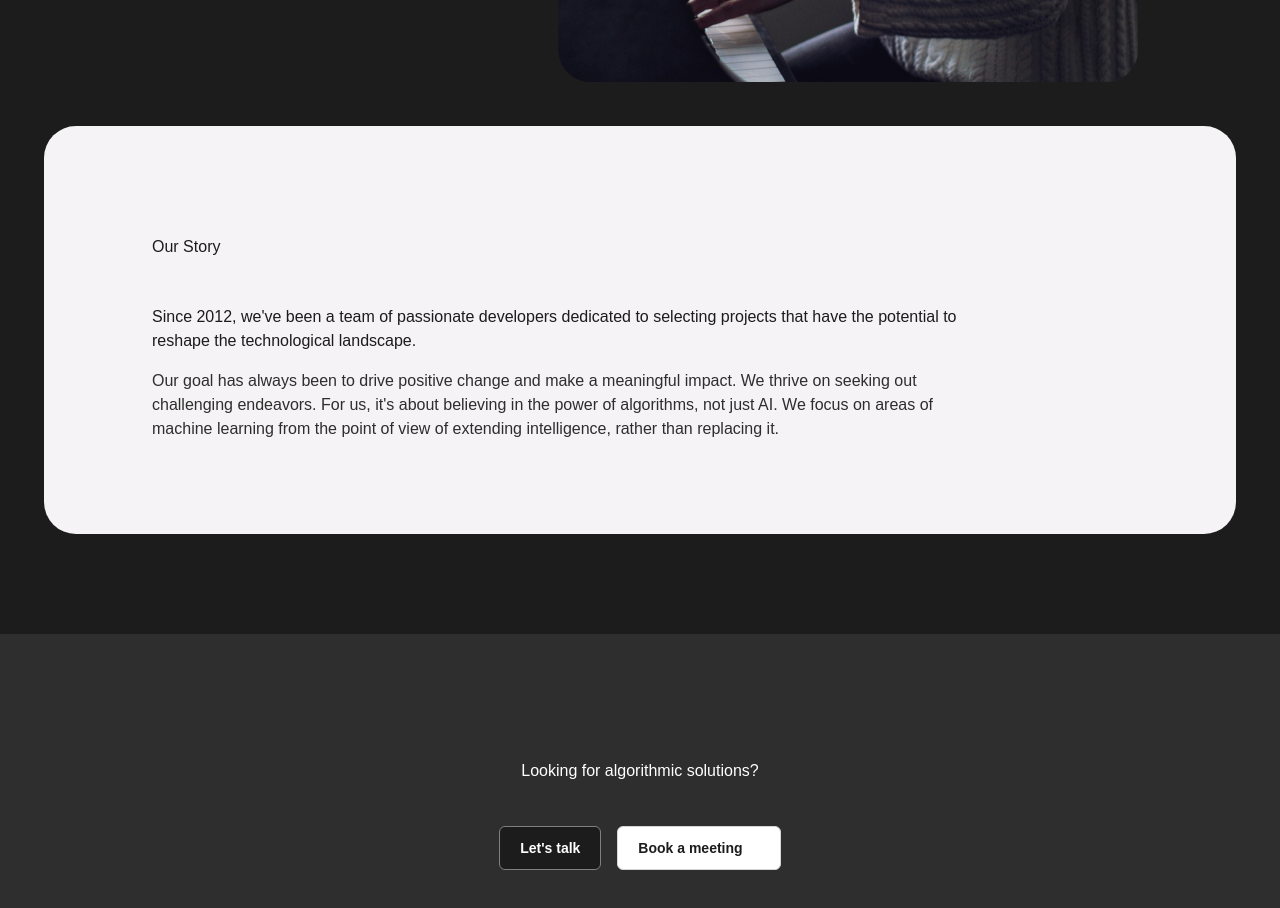
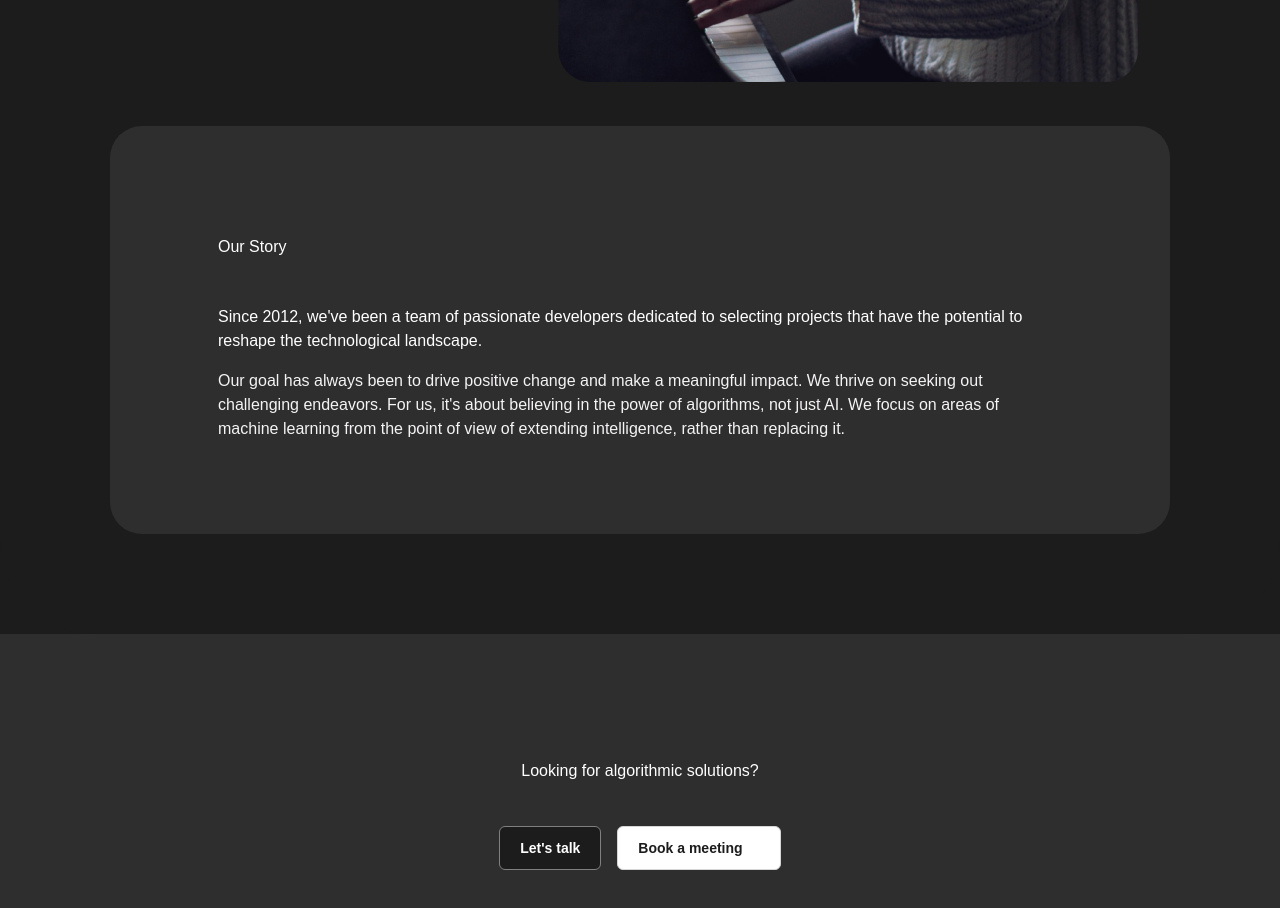
Before and after one commit to Nospoko/epr-landing, a Next.js app in the folder algrtm/: page / in a window 1280 px wide. Shown: the part 920-1828 px from the top of the page. Built offline with nearby package versions, Linux system fonts and the light colour scheme.

Commit message:
RoundedTextComponent modified for DarkTheme

```diff
--- a/algrtm/package.json
+++ b/algrtm/package.json
@@ -10,6 +10,7 @@
   },
   "dependencies": {
     "@emailjs/browser": "^4.3.3",
+    "clsx": "^2.1.0",
     "dotenv": "^16.4.5",
     "next": "14.1.0",
     "react": "^18",
--- a/algrtm/src/app/page.js
+++ b/algrtm/src/app/page.js
@@ -6,15 +6,19 @@ import RoundedRectangle from "@/components/shared/RoundedRectangle";
 
 export default function Home() {
   return (
-    <main className="flex flex-col items-center justify-center bg-neutralLight-neutral100 dark:bg-neutralDark-neutral100">
-      <div className="w-full flex flex-col items-center justify-center px-[1rem] md:px-[2.75rem] xl:px-[0]">
+    <main className="flex flex-col items-center justify-center">
+      <div className="w-full flex flex-col items-center justify-center px-4 md:mx-[2.75rem]">
         <DevelopSection />
         <AlgorithmicMusicSection />
         <RoundedTextComponent
           backgroundColor="neutralLight-neutral90"
+          backgroundColorDark="neutralDark-neutral90"
           textTitleColor="neutralLight-neutral10"
+          textTitleColorDark="neutralDark-neutral10"
           textParagraph1Color="neutralLight-neutral10"
+          textParagraph1ColorDark="neutralDark-neutral10"
           textParagraph2Color="neutralLight-neutral20"
+          textParagraph2ColorDark="neutralDark-neutral20"
           gap="8"
           version="version1"
         />
--- a/algrtm/src/components/RoundedTextComponent.js
+++ b/algrtm/src/components/RoundedTextComponent.js
@@ -4,32 +4,40 @@ import CustomLink from "./shared/CustomLink";
 
 const RoundedTextComponent = ({
   backgroundColor,
+  backgroundColorDark,
   textTitleColor,
+  textTitleColorDark,
   textParagraph1Color,
+  textParagraph1ColorDark,
   textParagraph2Color,
+  textParagraph2ColorDark,
   version,
   showButton,
   gap,
 }) => {
   const { title, paragraph1, paragraph2 } = texts[version];
   return (
-    <section className="w-full xl:px-[5.875rem] ">
+    <section className="w-full md:px-[5.875rem] ">
       <div
-        className={`bg-${backgroundColor} w-full flex flex-col items-start py-[2.75rem] px-[2.75rem] md:py-[5.88rem] md:px-[6.75rem] rounded-[2rem]`}
+        className={`bg-${backgroundColor} dark:bg-${backgroundColorDark} w-full flex flex-col items-start py-[2.75rem] px-[2rem] md:py-[5.88rem] md:px-[6.75rem] rounded-[2rem]`}
       >
         <div className="max-w-[51.75rem]">
           <div className={`flex flex-col gap-${gap}`}>
             <div
-              className={`h2SB leading-[2.75rem] md:h2SB md:leading-[3.25rem] xl:h2 text-${textTitleColor} `}
+              className={`h2SB leading-[2.75rem] md:h2SB md:leading-[3.25rem] xl:h2 text-${textTitleColor} dark:text-${textTitleColorDark} `}
             >
               {title}
             </div>
-            <div className={`h6_400 xl:h6 text-${textParagraph1Color}`}>
+            <div
+              className={`h6_400 xl:h6 text-${textParagraph1Color} dark:text-${textParagraph1ColorDark}`}
+            >
               {paragraph1}
             </div>
           </div>
 
-          <div className={`p2 mt-4 text-${textParagraph2Color}`}>
+          <div
+            className={`p2 mt-4 text-${textParagraph2Color} dark:text-${textParagraph2ColorDark} `}
+          >
             {paragraph2}
           </div>
         </div>
```
Also changed, not shown: 1 other file (tests, documents, lock files or other folders).
